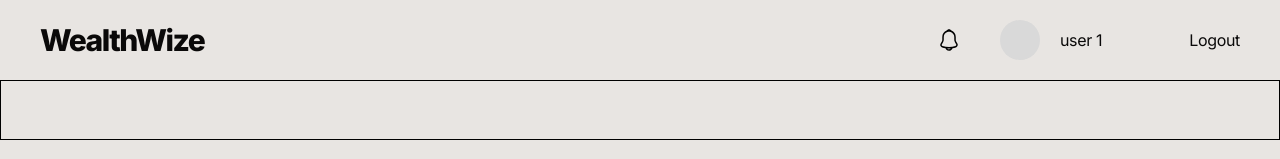
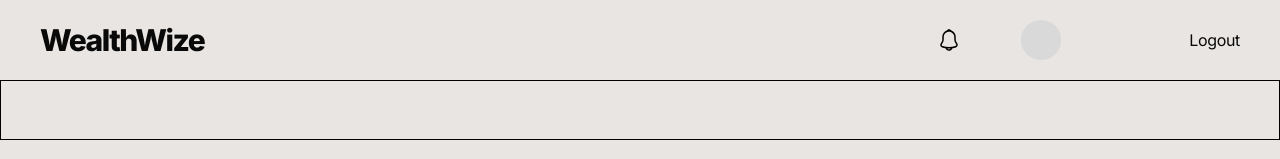
Before and after one commit to WealthWizer/WealthWize, a React (Create React App) app in the folder frontend/: page /dashboard in a window 1280 px wide. Shown: the top 159 px of the page. Built offline with nearby package versions, Linux system fonts and the light colour scheme; a web font is replaced by a local one.

Commit message:
username resolved

```diff
--- a/frontend/src/App.js
+++ b/frontend/src/App.js
@@ -8,11 +8,10 @@ import { AuthContext } from "./authContext";
 import "./index.css";
 import { use } from "bcrypt/promises";
 function App() {
+  const [token, setToken] = useState(false);
+  const [username, setUsername] = useState("");
 
-   const [token, setToken] = useState(false);
-  const [username, setUsername] = useState('user 1');
-
-  const login = (token) => {
+  const login = (token, user) => {
     setToken(token);
     localStorage.setItem(
       "data",
@@ -20,25 +19,26 @@ function App() {
         token: token,
       })
     );
+    setUsername(user);
   };
 
-   const logout = () => {};
+  const logout = () => {};
 
   return (
     <>
       <AuthContext.Provider value={{ token, login, logout }}>
         <BrowserRouter>
           <Routes>
-            <Route path="/dashboard" element={<Dashboard username={username} />} />
+            <Route
+              path="/dashboard"
+              element={<Dashboard username={username} />}
+            />
             <Route path="/" element={<LoginPage />} />
             <Route path="/signup" element={<Signup />} />
           </Routes>
         </BrowserRouter>
       </AuthContext.Provider>
     </>
-
-
-
   );
 }
 
--- a/frontend/src/pages/LoginPage.js
+++ b/frontend/src/pages/LoginPage.js
@@ -31,7 +31,7 @@ function LoginPage() {
         }
       );
       if (response.data.token) {
-        auth.login(response.data.token);
+        auth.login(response.data.token, username);
         navigate("/dashboard");
       }
     } catch (err) {
```
